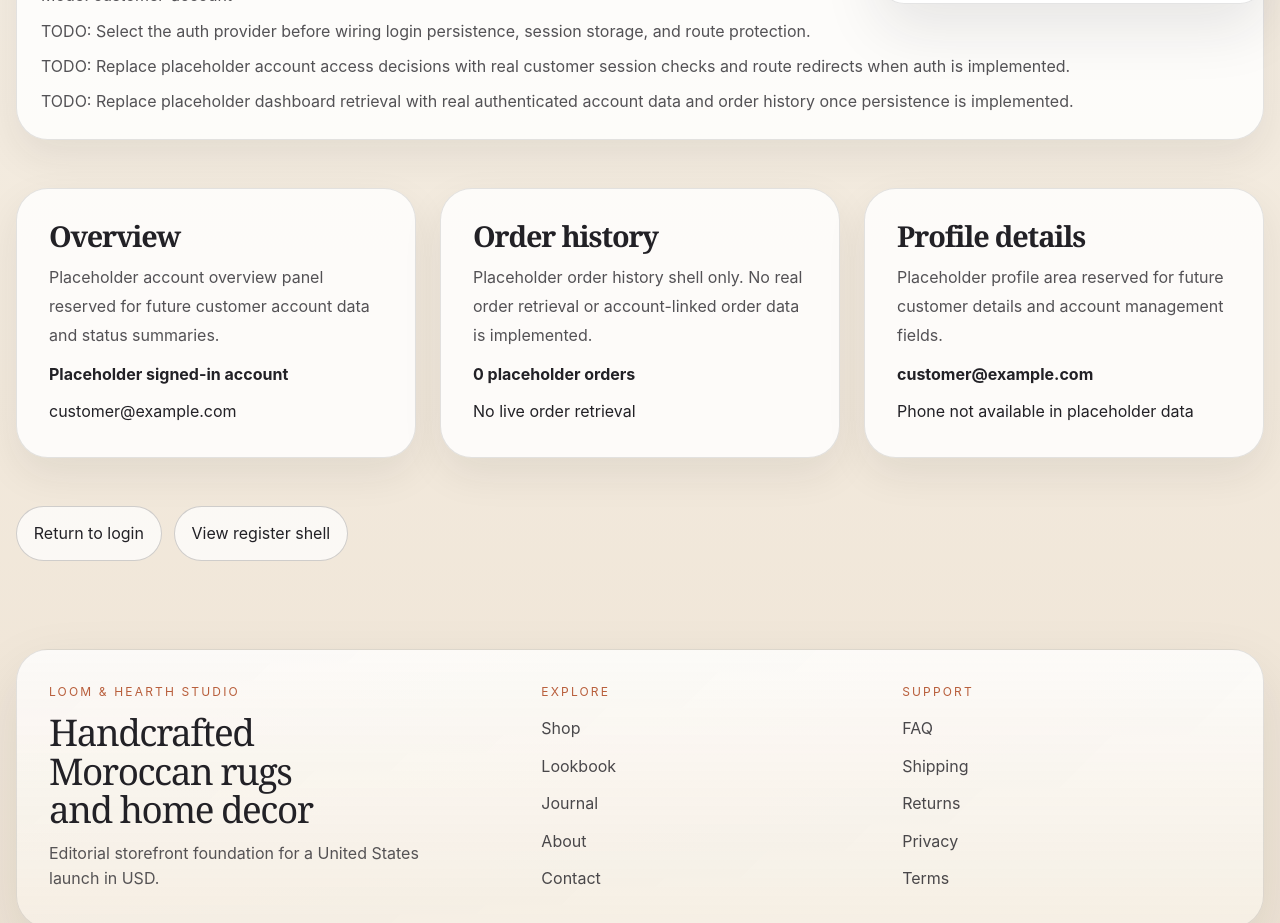
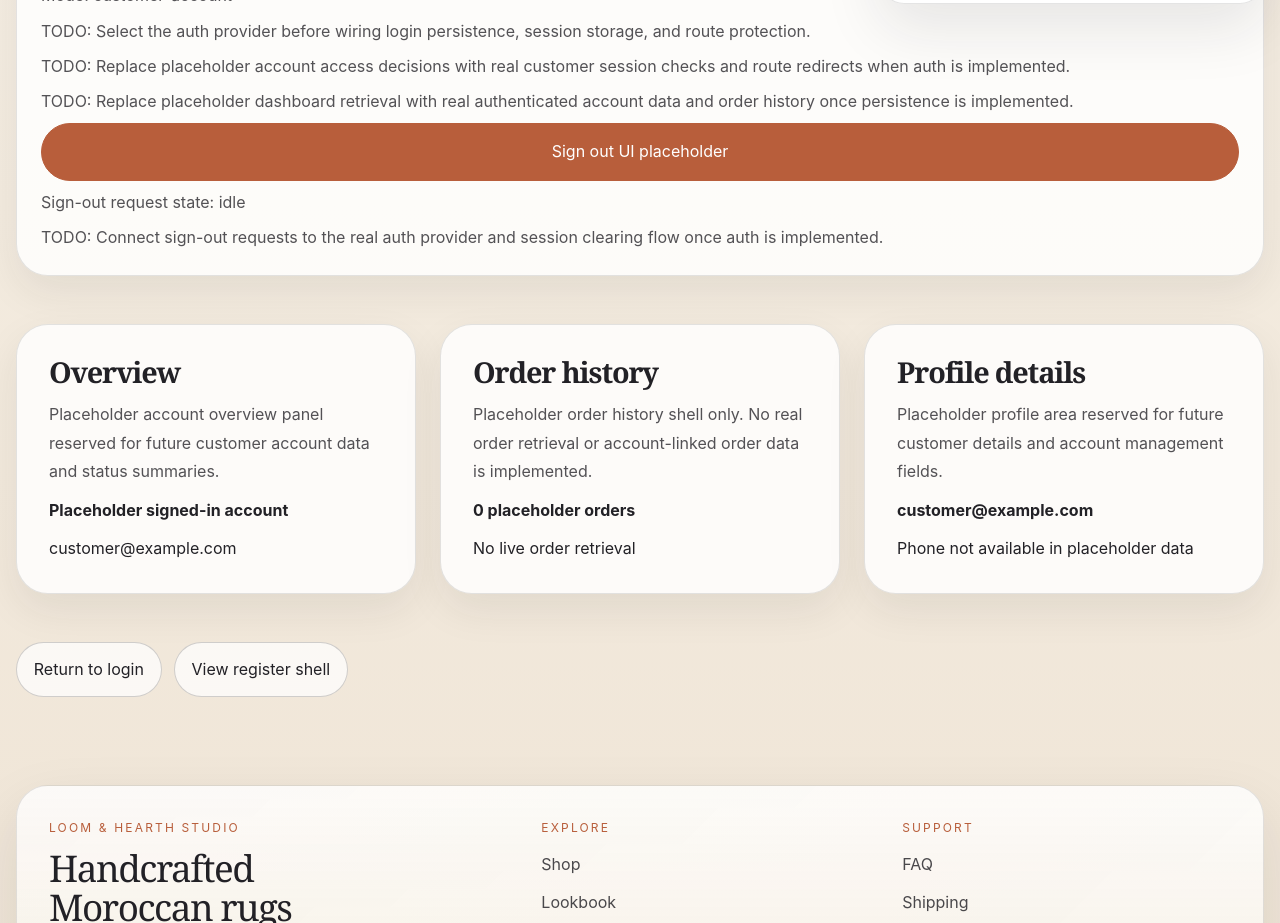
Before and after one commit to Riad-Rug/loom-hearth-studio, a Next.js app: page /account in a window 1280 px wide. Shown: the part 780-1703 px from the top of the page. Built offline with nearby package versions, Linux system fonts and the light colour scheme.

Commit message:
feat: add account sign-out boundary

```diff
--- a/features/account/account-dashboard-page-view.tsx
+++ b/features/account/account-dashboard-page-view.tsx
@@ -1,8 +1,17 @@
+"use client";
+
 import type { Route } from "next";
 import Link from "next/link";
+import { useState } from "react";
 
 import { accountDashboardSections } from "@/features/account/account-data";
-import { accountGuardTodo, getAccountAccessDecision } from "@/lib/auth";
+import {
+  accountGuardTodo,
+  createInitialSignOutRequestState,
+  createPlaceholderSignOutRequestState,
+  getAccountAccessDecision,
+  signOutRequestTodo,
+} from "@/lib/auth";
 import {
   accountDashboardDataTodo,
   getPlaceholderAccountDashboardData,
@@ -20,6 +29,23 @@ export function AccountDashboardPageView() {
     routeKind: "dashboard",
   });
   const dashboardData = getPlaceholderAccountDashboardData(placeholderUser);
+  const [signOutState, setSignOutState] = useState(createInitialSignOutRequestState());
+
+  function handleSignOutRequest() {
+    setSignOutState({
+      status: "submitting",
+      message: null,
+      redirectTarget: null,
+    });
+
+    window.setTimeout(() => {
+      setSignOutState(
+        createPlaceholderSignOutRequestState({
+          isAuthenticated: accessDecision.sessionSummary.isAuthenticated,
+        }),
+      );
+    }, 350);
+  }
 
   return (
     <div className={styles.page}>
@@ -64,6 +90,13 @@ export function AccountDashboardPageView() {
         <p>{accessDecision.sessionSummary.todo}</p>
         <p>{accountGuardTodo}</p>
         <p>{accountDashboardDataTodo}</p>
+        <button className={styles.primaryAction} type="button" onClick={handleSignOutRequest}>
+          Sign out UI placeholder
+        </button>
+        <p>Sign-out request state: {signOutState.status}</p>
+        {signOutState.message ? <p>{signOutState.message}</p> : null}
+        {signOutState.redirectTarget ? <p>Sign-out redirect target: {signOutState.redirectTarget}</p> : null}
+        <p>{signOutRequestTodo}</p>
       </section>
 
       {accessDecision.status === "allowed" ? (
--- a/lib/auth/index.ts
+++ b/lib/auth/index.ts
@@ -3,4 +3,5 @@ export * from "@/lib/auth/guards";
 export * from "@/lib/auth/helpers";
 export * from "@/lib/auth/password-reset";
 export * from "@/lib/auth/requests";
+export * from "@/lib/auth/sign-out";
 export * from "@/lib/auth/types";
--- /dev/null
+++ b/lib/auth/sign-out.ts
@@ -0,0 +1,37 @@
+import type { AuthRequestStatus } from "@/lib/auth/requests";
+
+export type SignOutRequestState = {
+  status: AuthRequestStatus;
+  message: string | null;
+  redirectTarget: "/account/login" | null;
+};
+
+export function createInitialSignOutRequestState(): SignOutRequestState {
+  return {
+    status: "idle",
+    message: null,
+    redirectTarget: null,
+  };
+}
+
+export function createPlaceholderSignOutRequestState(input: {
+  isAuthenticated: boolean;
+}): SignOutRequestState {
+  if (!input.isAuthenticated) {
+    return {
+      status: "failure",
+      message: "No placeholder signed-in account session is available to sign out.",
+      redirectTarget: "/account/login",
+    };
+  }
+
+  return {
+    status: "success",
+    message:
+      "Placeholder sign-out request created. Real session clearing and redirect execution are not implemented.",
+    redirectTarget: "/account/login",
+  };
+}
+
+export const signOutRequestTodo =
+  "TODO: Connect sign-out requests to the real auth provider and session clearing flow once auth is implemented.";
```
